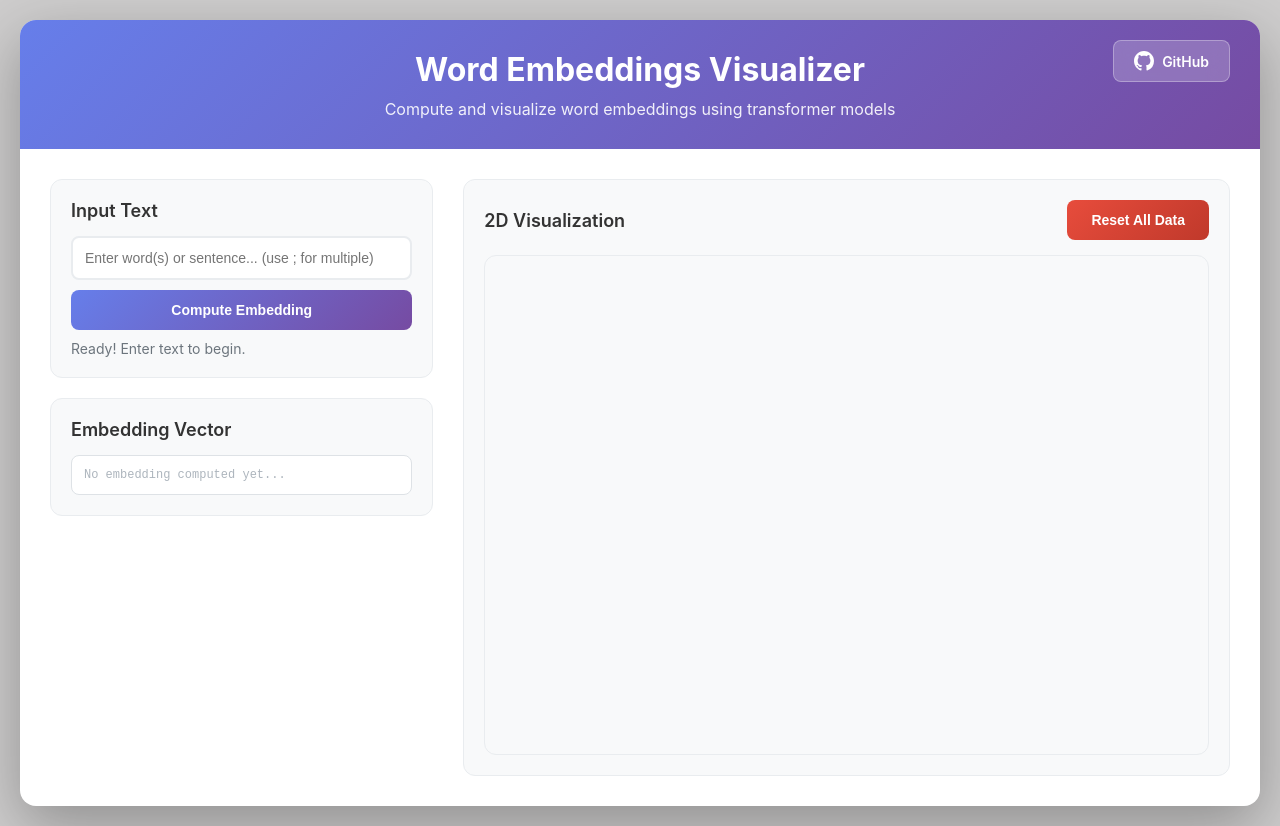
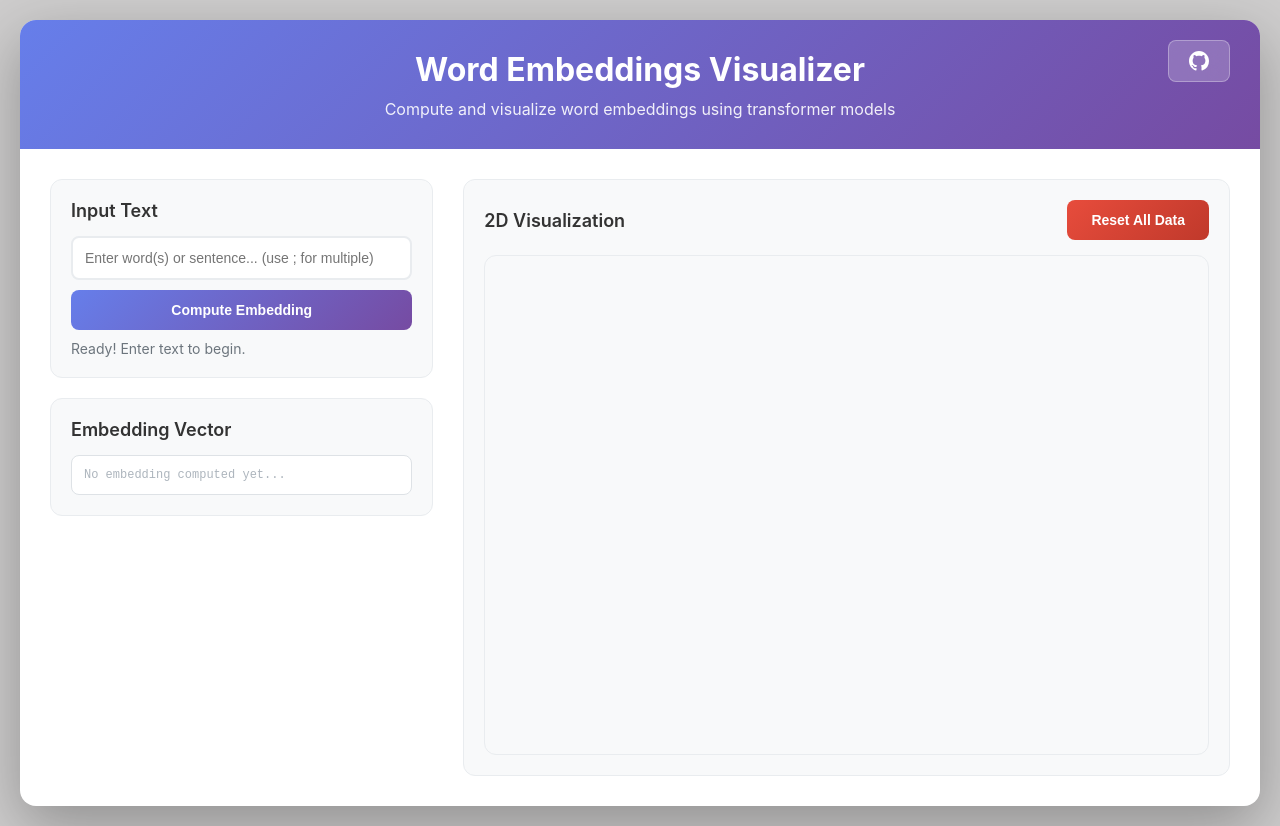
Before and after one commit to bgregorutti/visualize-embeddings, a plain HTML site: page frontend/index.html in a window 1280 px wide. Drawn offline with nearby package versions, Linux system fonts and the light colour scheme.

Commit message:
remove 'GitHub' term

```diff
--- a/frontend/index.html
+++ b/frontend/index.html
@@ -288,7 +288,6 @@
                 <svg viewBox="0 0 16 16" xmlns="http://www.w3.org/2000/svg">
                     <path d="M8 0C3.58 0 0 3.58 0 8c0 3.54 2.29 6.53 5.47 7.59.4.07.55-.17.55-.38 0-.19-.01-.82-.01-1.49-2.01.37-2.53-.49-2.69-.94-.09-.23-.48-.94-.82-1.13-.28-.15-.68-.52-.01-.53.63-.01 1.08.58 1.23.82.72 1.21 1.87.87 2.33.66.07-.52.28-.87.51-1.07-1.78-.2-3.64-.89-3.64-3.95 0-.87.31-1.59.82-2.15-.08-.2-.36-1.02.08-2.12 0 0 .67-.21 2.2.82.64-.18 1.32-.27 2-.27.68 0 1.36.09 2 .27 1.53-1.04 2.2-.82 2.2-.82.44 1.1.16 1.92.08 2.12.51.56.82 1.27.82 2.15 0 3.07-1.87 3.75-3.65 3.95.29.25.54.73.54 1.48 0 1.07-.01 1.93-.01 2.2 0 .21.15.46.55.38A8.013 8.013 0 0016 8c0-4.42-3.58-8-8-8z"/>
                 </svg>
-                GitHub
             </a>
             <h1>Word Embeddings Visualizer</h1>
             <p class="subtitle">Compute and visualize word embeddings using transformer models</p>
```
